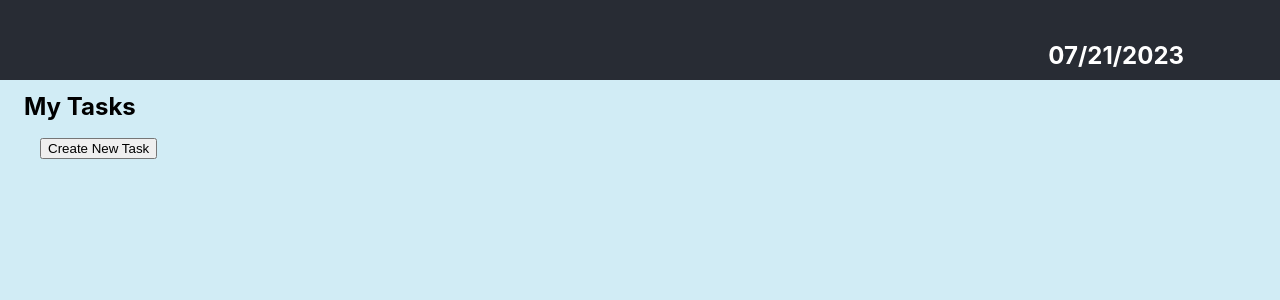
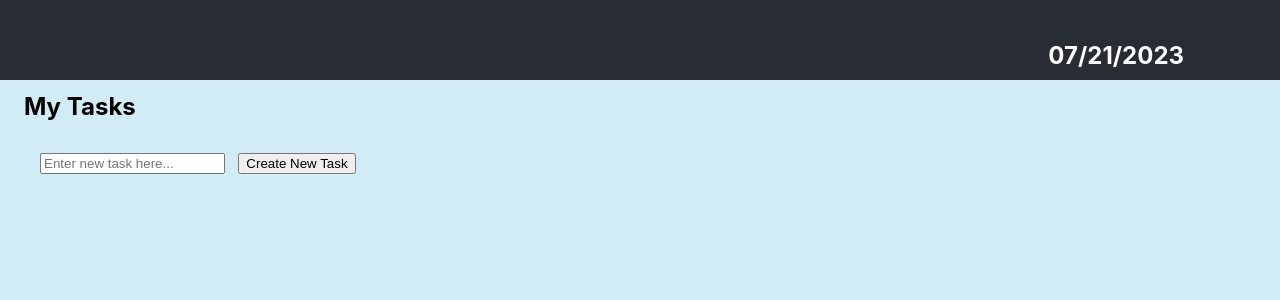
Before and after one commit to rodriguez-ia/todo-list-site, a React (Create React App) app: page / in a window 1280 px wide. Shown: the top 300 px of the page. Built offline with nearby package versions, Linux system fonts and the light colour scheme.

Commit message:
User must enter a new task name before creating it

```diff
--- a/src/App.css
+++ b/src/App.css
@@ -10,6 +10,14 @@ input.task-checkbox {
   cursor: pointer;
 }
 
+input.new-task-input {
+  margin: 1rem 0 0 2.5rem;
+}
+
+.new-task-button {
+  margin: 0 1em;
+}
+
 .tasks-menu {
   text-align: left;
   height: 91.5vh;
@@ -19,10 +27,6 @@ input.task-checkbox {
 .tasks-label {
   padding: 0.5em 1em 0;
   margin: 0;
-}
-
-.new-task-button {
-  margin: 0 3em;
 }
 
 .task-text {
--- a/src/App.js
+++ b/src/App.js
@@ -11,9 +11,16 @@ function ShowTasksMenu({ nextTaskId, existingTasks }) {
     window.localStorage.setItem('nextId', nextId.toString());
   }, [tasksList, nextId]);
 
-  function handleCreateNewTask() {//TODO: Let them create the title when they first create the task
-    setTasksList(tasksList.concat([{title:'[Task Name]', description:'I am a new task for you', isComplete:false, id:nextId}]));
-    setNextId(nextId + 1);
+  function handleCreateNewTask(newTaskInputRef) {
+    if (newTaskInputRef.current.checkValidity()) {
+      const newTaskName = newTaskInputRef.current.value;
+      newTaskInputRef.current.value = '';
+
+      setTasksList(tasksList.concat([{title:newTaskName, description:'I am a new task for you', isComplete:false, id:nextId}]));
+      setNextId(nextId + 1);
+    } else {
+      newTaskInputRef.current.reportValidity();
+    }
   }
 
   function handleDeleteTask(taskId) {
@@ -30,12 +37,12 @@ function ShowTasksMenu({ nextTaskId, existingTasks }) {
 
   return (
     <div className="tasks-menu">
-      <h2 className='tasks-label'>My Tasks</h2>
+      <h2 className="tasks-label">My Tasks</h2>
       <ShowExistingTasks existingTasks={tasksList}
                          onDeleteTask={handleDeleteTask}
                          onEditTask={handleEditTask}
                          onClickTaskCheckbox={handleClickCheckbox} />
-      <CreateNewTaskButton onClick={handleCreateNewTask} />
+      <CreateNewTask onCreateNewTask={handleCreateNewTask} />
     </div>
   );
 }
@@ -112,9 +119,18 @@ function TaskItem({ taskTitle, isTaskComplete, taskId, onDeleteTask, onEditTask,
   );
 }
 
-function CreateNewTaskButton({ onClick }) {
+function CreateNewTask({ onCreateNewTask }) {
+  const newTaskInputRef = useRef(null);
+
   return (
-    <button className='new-task-button' onClick={onClick}>Create New Task</button>
+    <div>
+      <input type="text"
+             className="new-task-input"
+             placeholder="Enter new task here..."
+             ref={newTaskInputRef}
+             required></input>
+      <button className='new-task-button' onClick={() => onCreateNewTask(newTaskInputRef)}>Create New Task</button>
+    </div>
   );
 }
 
@@ -134,8 +150,8 @@ function App() {
 
   return (
     <div>
-      <div className='navbar'>
-        <h2 className='navbar-items'>
+      <div className="navbar">
+        <h2 className="navbar-items">
           {currentDate}
         </h2>
       </div>
```
